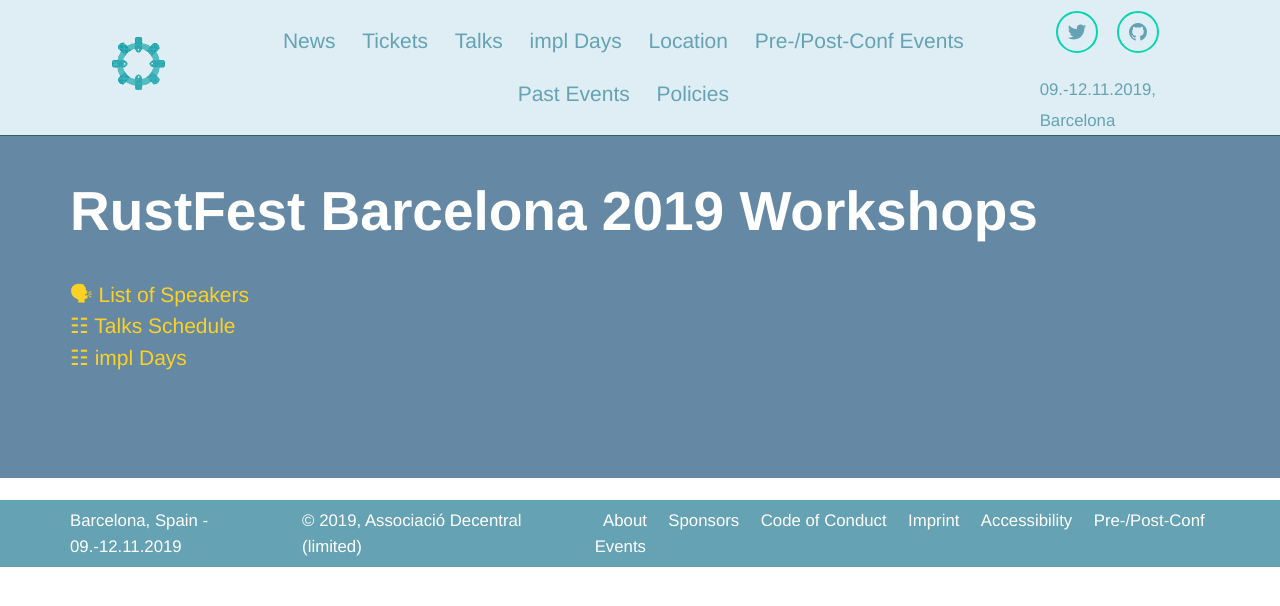
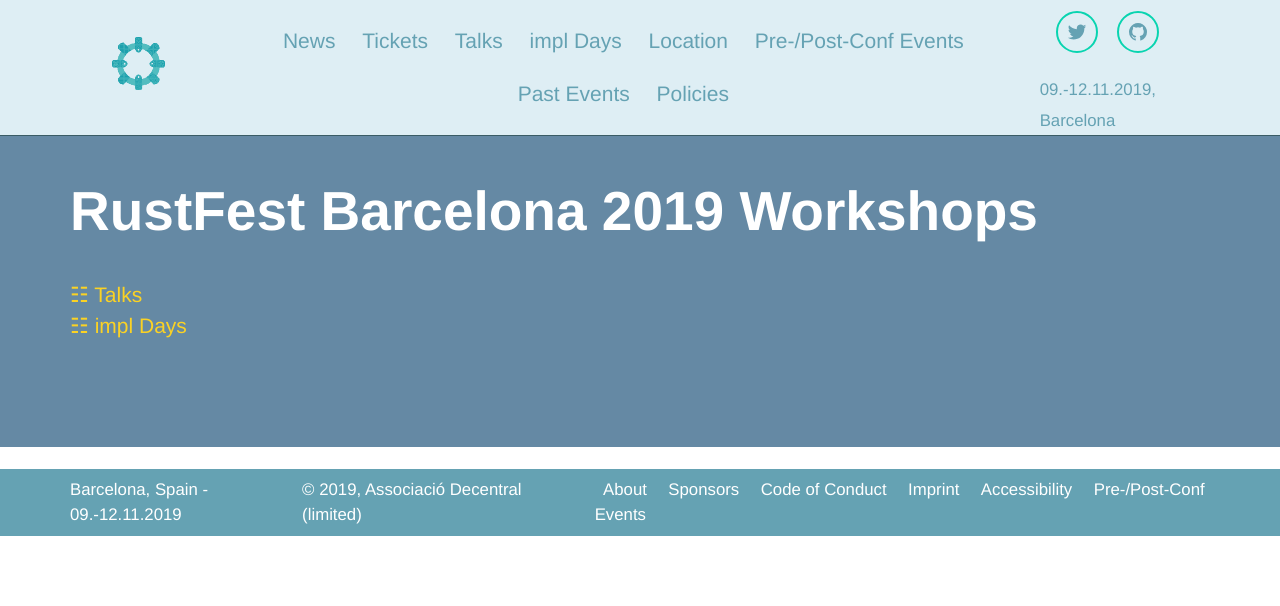
Before and after one commit to RustFestEU/barcelona.rustfest.eu, a Jekyll site: the page built from workshops.html, in a window 1280 px wide. Shown: the top 606 px of the page. Built offline with Jekyll 4.4.1, drawn with Linux system fonts in a browser that asks for light colours; nearby versions of some CDN libraries.

Commit message:
Link to workshops and back

```diff
--- a/talks.html
+++ b/talks.html
@@ -10,9 +10,9 @@
     {%- comment -%}
     <a href="/schedule">☷ Talks Schedule</a>
     <br />
+    {%- endcomment -%}
     <a href="/workshops">☷ Workshops</a>
     <br />
-    {%- endcomment -%}
     <a href="/about_impl_days">☷ impl Days</a>
   </section>
 </div>
--- a/workshops.html
+++ b/workshops.html
@@ -8,10 +8,12 @@
   <section>
       <h1>RustFest {{ site.location.city }} {{ site.dates.year }} Workshops</h1>
       <h2>{{ site.dates.workshops }}</h2>
-      <a href="/talks">🗣 List of Speakers</a>
+      <a href="/talks">☷ Talks</a>
       <br />
+      {%- comment -%}
       <a href="/schedule">☷ Talks Schedule</a>
       <br />
+      {%- endcomment -%}
       <a href="/about_impl_days">☷ impl Days</a>
   </section>
 </div>
```
